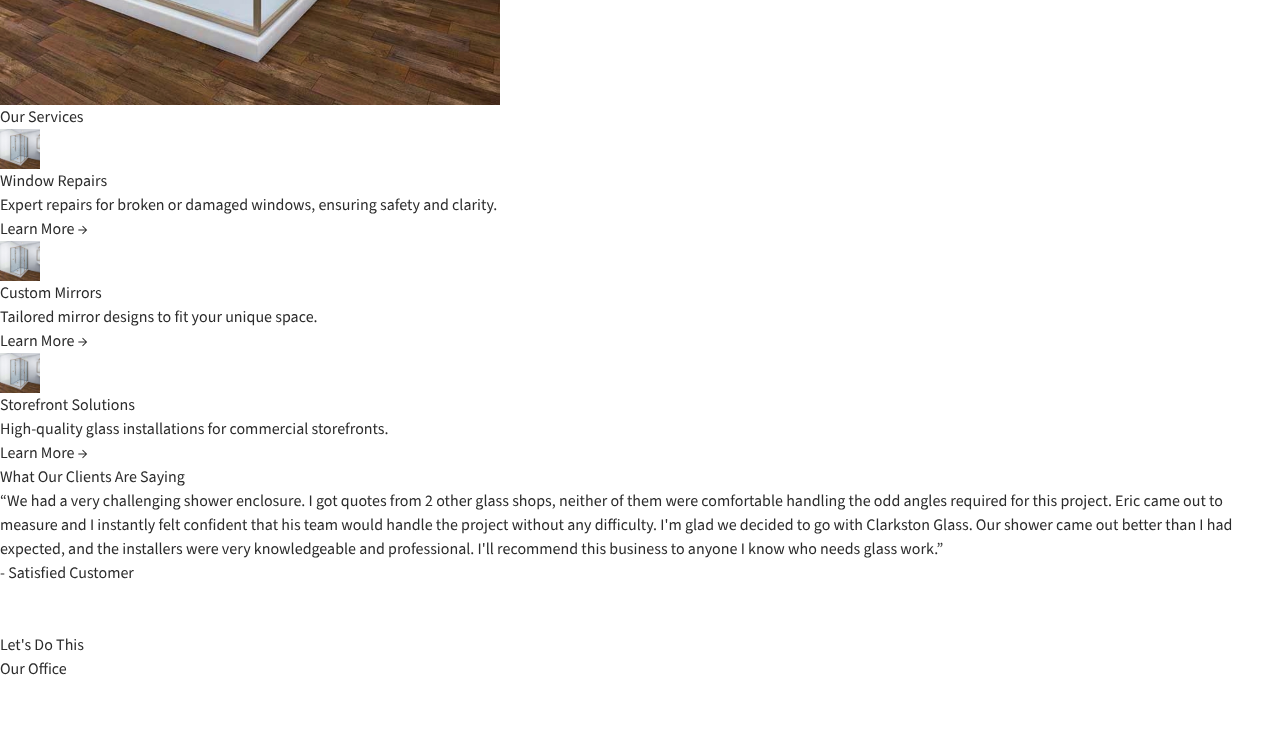
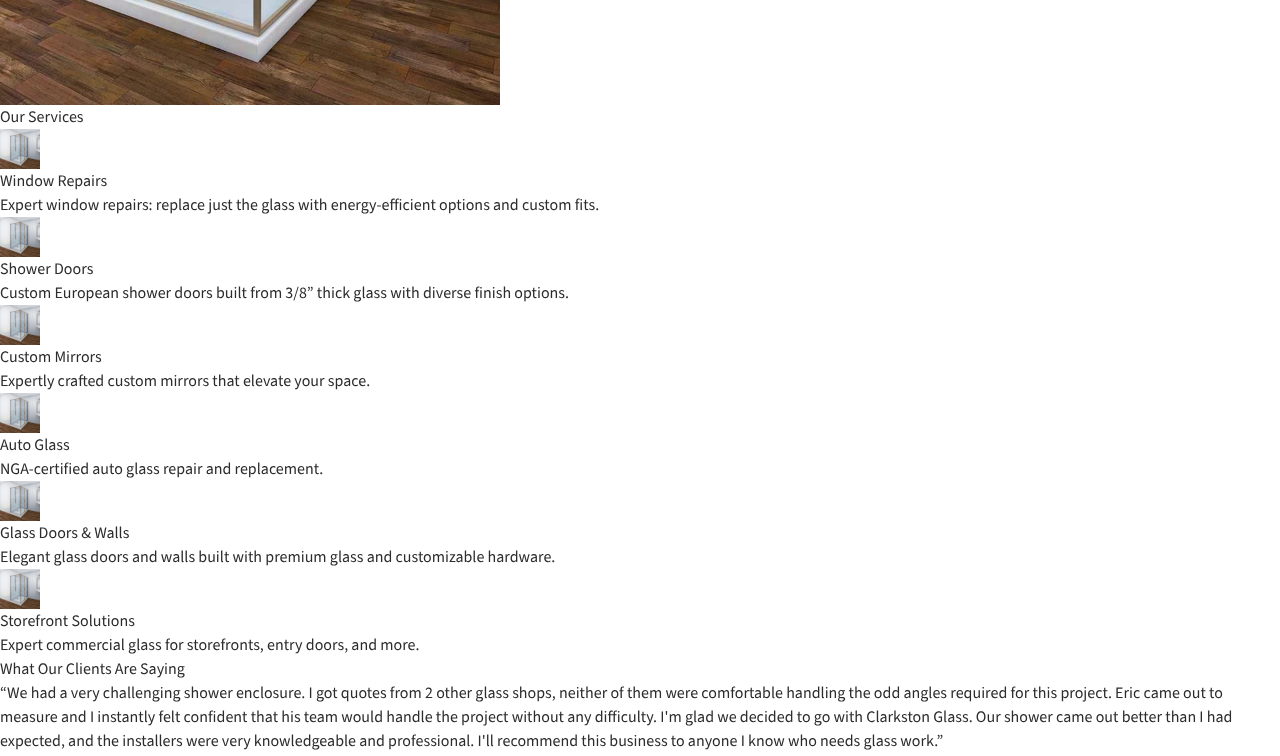
Before and after one commit to AaronRDurant/clarkston-glass, a Next.js app: page / in a window 1280 px wide. Shown: the part 8420-9176 px from the top of the page. Built offline with nearby package versions, Linux system fonts and the light colour scheme.

Commit message:
Advance homepage sections

```diff
--- a/src/components/ContactForm.tsx
+++ b/src/components/ContactForm.tsx
@@ -28,36 +28,36 @@ const Contact = () => {
   return (
     <section className="py-12 px-6 md:px-12 lg:px-24">
       <div className="max-w-[1440px] mx-auto">
-        <h2 className="text-3xl md:text-4xl font-bold text-center text-black dark:text-gray-300 mb-10">
-          Let&apos;s Do This
+        <h2 className="text-4xl font-bold mb-8 text-center text-[var(--text)]">
+          Get in Touch
         </h2>
         <div className="grid grid-cols-1 md:grid-cols-2 gap-12">
           {/* Office Info & Map (left column) */}
           <div className="flex flex-col space-y-8">
-            <div className="bg-white dark:bg-gray-800 p-8 rounded-lg shadow-xl flex flex-col space-y-4">
-              <h3 className="text-2xl font-bold text-gray-600 dark:text-gray-300">
+            <div className="border p-6 rounded-lg shadow hover:shadow-lg transition duration-300 flex flex-col space-y-4">
+              <h3 className="text-2xl font-semibold text-[var(--text)]">
                 Our Office
               </h3>
               <div className="flex items-center space-x-4 justify-center md:justify-start">
                 <PhoneIcon className="h-5 w-5 text-blue-500 opacity-80" />
-                <span className="text-lg font-medium text-gray-600 dark:text-gray-300 transition-all duration-300">
+                <span className="text-lg font-medium text-[var(--text)] transition-all duration-300">
                   248-625-5911
                 </span>
               </div>
               <div className="flex items-center space-x-4 justify-center md:justify-start">
                 <MapPinIcon className="h-5 w-5 text-green-500 opacity-80" />
-                <address className="not-italic text-lg text-gray-600 dark:text-gray-300 transition-all duration-300">
+                <address className="not-italic text-lg text-[var(--text)] transition-all duration-300">
                   6577 Dixie Hwy, Clarkston, MI 48346
                 </address>
               </div>
               <div className="flex items-center space-x-4 justify-center md:justify-start">
                 <ClockIcon className="h-5 w-5 text-purple-500 opacity-80" />
-                <span className="text-lg text-gray-600 dark:text-gray-300 transition-all duration-300">
+                <span className="text-lg text-[var(--text)] transition-all duration-300">
                   Mon–Fri: 8 am – 5 pm, Sat: 8 am – 12 pm
                 </span>
               </div>
             </div>
-            <div className="rounded-lg overflow-hidden shadow-xl">
+            <div className="border rounded-lg shadow hover:shadow-lg transition duration-300 overflow-hidden">
               <iframe
                 src="https://www.google.com/maps/embed?pb=!1m18!1m12!1m3!1d5862.8836647836615!2d-83.4132661!3d42.7155382!2m3!1f0!2f0!3f0!3m2!1i1024!2i768!4f13.1!3m3!1m2!1s0x8824977850cbb25f%3A0x288c1ce52cbbbd2b!2sClarkston%20Glass!5e0!3m2!1sen!2sus!4v1743463797138!5m2!1sen!2sus"
                 width="100%"
@@ -69,13 +69,13 @@ const Contact = () => {
             </div>
           </div>
           {/* Contact Form (right column) */}
-          <div className="bg-white dark:bg-gray-800 p-8 rounded-lg shadow-xl">
+          <div className="border p-6 rounded-lg shadow hover:shadow-lg transition duration-300">
             <form onSubmit={handleSubmit} className="space-y-6">
               <div className="grid grid-cols-1 md:grid-cols-2 gap-6">
                 <div>
                   <label
                     htmlFor="name"
-                    className="block text-lg font-semibold text-gray-600 dark:text-gray-300 mb-2"
+                    className="block text-lg font-semibold text-[var(--text)] mb-2"
                   >
                     Name
                   </label>
@@ -86,14 +86,14 @@ const Contact = () => {
                     value={formData.name}
                     onChange={handleChange}
                     placeholder="Enter your name"
-                    className="w-full px-4 py-2 bg-gray-100 dark:bg-gray-700 text-gray-600 dark:text-gray-300 rounded-lg shadow-sm focus:outline-none focus:ring-2 focus:ring-blue-500"
+                    className="w-full px-4 py-2 border rounded-lg focus:outline-none focus:ring-2 focus:ring-blue-500 text-[var(--text)]"
                     required
                   />
                 </div>
                 <div>
                   <label
                     htmlFor="email"
-                    className="block text-lg font-semibold text-gray-600 dark:text-gray-300 mb-2"
+                    className="block text-lg font-semibold text-[var(--text)] mb-2"
                   >
                     Email
                   </label>
@@ -104,7 +104,7 @@ const Contact = () => {
                     value={formData.email}
                     onChange={handleChange}
                     placeholder="Enter your email"
-                    className="w-full px-4 py-2 bg-gray-100 dark:bg-gray-700 text-gray-600 dark:text-gray-300 rounded-lg shadow-sm focus:outline-none focus:ring-2 focus:ring-blue-500"
+                    className="w-full px-4 py-2 border rounded-lg focus:outline-none focus:ring-2 focus:ring-blue-500 text-[var(--text)]"
                     required
                   />
                 </div>
@@ -113,7 +113,7 @@ const Contact = () => {
                 <div>
                   <label
                     htmlFor="phone"
-                    className="block text-lg font-semibold text-gray-600 dark:text-gray-300 mb-2"
+                    className="block text-lg font-semibold text-[var(--text)] mb-2"
                   >
                     Phone (Optional)
                   </label>
@@ -124,13 +124,13 @@ const Contact = () => {
                     value={formData.phone}
                     onChange={handleChange}
                     placeholder="Enter your phone number"
-                    className="w-full px-4 py-2 bg-gray-100 dark:bg-gray-700 text-gray-600 dark:text-gray-300 rounded-lg shadow-sm focus:outline-none focus:ring-2 focus:ring-blue-500"
+                    className="w-full px-4 py-2 border rounded-lg focus:outline-none focus:ring-2 focus:ring-blue-500 text-[var(--text)]"
                   />
                 </div>
                 <div>
                   <label
                     htmlFor="service"
-                    className="block text-lg font-semibold text-gray-600 dark:text-gray-300 mb-2"
+                    className="block text-lg font-semibold text-[var(--text)] mb-2"
                   >
                     Service
                   </label>
@@ -139,7 +139,7 @@ const Contact = () => {
                     name="service"
                     value={formData.service}
                     onChange={handleChange}
-                    className="w-full px-4 py-2 bg-gray-100 dark:bg-gray-700 text-gray-600 dark:text-gray-300 rounded-lg shadow-sm focus:outline-none focus:ring-2 focus:ring-blue-500"
+                    className="w-full px-4 py-2 border rounded-lg focus:outline-none focus:ring-2 focus:ring-blue-500 text-[var(--text)]"
                   >
                     <option value="Shower Door">Shower Door</option>
                     <option value="Window Repair">Window Repair</option>
@@ -156,7 +156,7 @@ const Contact = () => {
               <div>
                 <label
                   htmlFor="message"
-                  className="block text-lg font-semibold text-gray-600 dark:text-gray-300 mb-2"
+                  className="block text-lg font-semibold text-[var(--text)] mb-2"
                 >
                   Message
                 </label>
@@ -167,14 +167,14 @@ const Contact = () => {
                   onChange={handleChange}
                   placeholder="How can we help?"
                   rows={4}
-                  className="w-full px-4 py-2 bg-gray-100 dark:bg-gray-700 text-gray-600 dark:text-gray-300 rounded-lg shadow-sm focus:outline-none focus:ring-2 focus:ring-blue-500"
+                  className="w-full px-4 py-2 border rounded-lg focus:outline-none focus:ring-2 focus:ring-blue-500 text-[var(--text)]"
                   required
                 ></textarea>
               </div>
               <div className="text-center">
                 <button
                   type="submit"
-                  className="bg-blue-500 text-white py-3 px-8 rounded-lg shadow-md hover:bg-blue-600 transition duration-300"
+                  className="bg-blue-500 text-white py-3 px-8 rounded-lg shadow hover:bg-blue-600 transition duration-300"
                 >
                   Submit Request
                 </button>
--- a/src/components/Hero.tsx
+++ b/src/components/Hero.tsx
@@ -112,7 +112,7 @@ const Hero = () => {
       </div>
 
       {/* Divider to break Hero Section from the next section */}
-      <div className="w-full h-1 bg-gradient-to-r from-transparent via-gray-500 to-transparent my-12"></div>
+      <div className="w-full h-1 bg-gradient-to-r from-transparent via-gray-500 my-8 to-transparent"></div>
     </div>
   );
 };
--- a/src/components/ValueProposition.tsx
+++ b/src/components/ValueProposition.tsx
@@ -4,21 +4,42 @@ const services = [
   {
     title: "Window Repairs",
     description:
-      "Expert repairs for broken or damaged windows, ensuring safety and clarity.",
-    icon: "/images/Clarkston-Glass-framed-shower.jpg", // Update path as needed
+      "Expert window repairs: replace just the glass with energy-efficient options and custom fits.",
+    icon: "/images/Clarkston-Glass-framed-shower.jpg",
     link: "/services/window-repairs",
   },
   {
+    title: "Shower Doors",
+    description:
+      "Custom European shower doors built from 3/8” thick glass with diverse finish options.",
+    icon: "/images/Clarkston-Glass-framed-shower.jpg",
+    link: "/services/shower-doors",
+  },
+  {
     title: "Custom Mirrors",
-    description: "Tailored mirror designs to fit your unique space.",
+    description: "Expertly crafted custom mirrors that elevate your space.",
     icon: "/images/Clarkston-Glass-framed-shower.jpg",
     link: "/services/custom-mirrors",
   },
   {
+    title: "Auto Glass",
+    description: "NGA-certified auto glass repair and replacement.",
+    icon: "/images/Clarkston-Glass-framed-shower.jpg",
+    link: "/services/auto-glass",
+  },
+  {
+    title: "Glass Doors & Walls",
+    description:
+      "Elegant glass doors and walls built with premium glass and customizable hardware.",
+    icon: "/images/Clarkston-Glass-framed-shower.jpg",
+    link: "/services/glass-doors-walls",
+  },
+  {
     title: "Storefront Solutions",
-    description: "High-quality glass installations for commercial storefronts.",
+    description:
+      "Expert commercial glass for storefronts, entry doors, and more.",
     icon: "/images/Clarkston-Glass-framed-shower.jpg",
-    link: "/services/storefront-solutions",
+    link: "/services/storefronts",
   },
 ];
 
@@ -28,7 +49,7 @@ export default function Services() {
       <h1 className="text-4xl font-bold mb-8 text-[var(--text)]">
         Our Services
       </h1>
-      <div className="grid grid-cols-1 md:grid-cols-3 gap-8">
+      <div className="grid grid-cols-1 md:grid-cols-3 gap-x-8 gap-y-2">
         {services.map((service, index) => (
           <div
             key={index}
@@ -49,12 +70,6 @@ export default function Services() {
             <p className="text-base text-[var(--text)]">
               {service.description}
             </p>
-            <a
-              href={service.link}
-              className="mt-4 inline-block text-blue-500 hover:underline"
-            >
-              Learn More &rarr;
-            </a>
           </div>
         ))}
       </div>
```
Also changed, not shown: src/components/Testimonials.tsx (+11 -11 lines).
